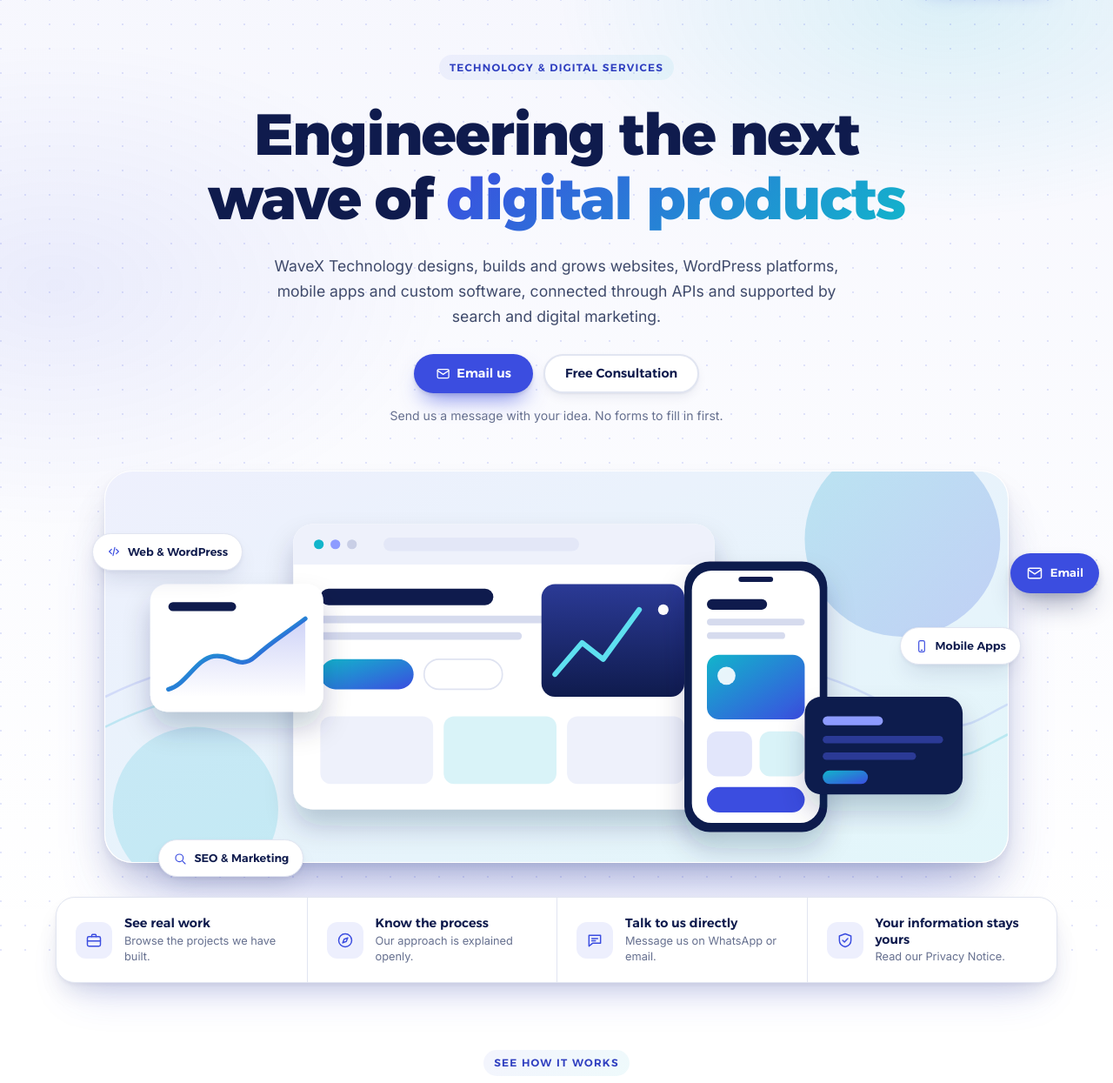
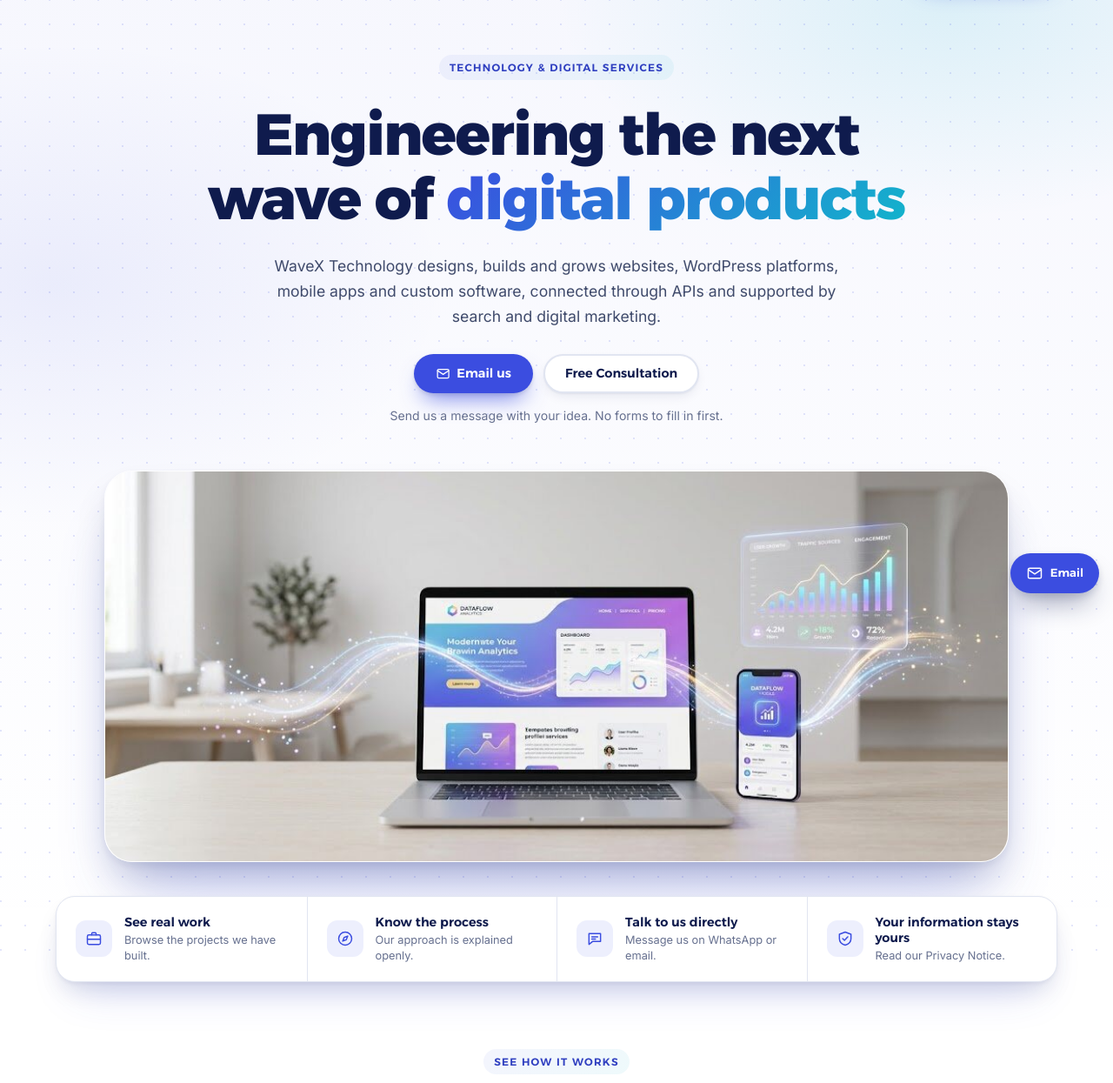
Before and after one commit to bilallwt/WaveX-Next-level-wave-technology, a WordPress theme: template wavex/front-page.php in a window 1280 px wide. Shown: the part 102-1347 px from the top of the page at 87% size. Run offline with PHP 8.4 and a stand-in for WordPress, Linux system fonts and the light colour scheme; the site name, menu and one post (Sample post) are stand-ins, and other content is empty; some libraries are stand-ins or nearby versions.

Commit message:
Use supplied images for hero, web, mobile and SEO sections
Co-Authored-By: Claude Sonnet 5.5 <noreply@anthropic.com>
Claude-Session: https://claude.ai/code/session_016iNP8K7rhZkCEk3kHSo3hc

```diff
--- a/wavex/assets/css/main.css
+++ b/wavex/assets/css/main.css
@@ -1158,3 +1158,7 @@ ul, ol { margin: 0; padding: 0; }
 @keyframes stage-sweep { to { transform: translateX(130%); } }
 @keyframes mk-pop { from { opacity: 0; transform: translateY(14px) scale(.9); filter: brightness(1.5) drop-shadow(0 0 14px rgba(94, 224, 240, .95)); } 60% { filter: brightness(1.15) drop-shadow(0 0 10px rgba(94, 224, 240, .5)); } to { opacity: 1; transform: none; filter: none; } }
 @media (prefers-reduced-motion: reduce) { .fx-spark, .stage::after { display: none; } }
+
+/* Photo-style images: keep a uniform shape whatever the source ratio */
+.hero__image { aspect-ratio: 1200 / 520; object-fit: cover; }
+.feature__img { aspect-ratio: 4 / 3; object-fit: cover; }
--- a/wavex/inc/customizer.php
+++ b/wavex/inc/customizer.php
@@ -78,7 +78,7 @@ function wavex_customize_register( $wp_customize ) {
 	) );
 	$wp_customize->add_control( new WP_Customize_Cropped_Image_Control( $wp_customize, 'hero_image', array(
 		'label'       => __( 'Hero image', 'wavex' ),
-		'description' => __( 'Optional. Leave empty to use the built-in illustration.', 'wavex' ),
+		'description' => __( 'Optional. Leave empty to use the built-in image.', 'wavex' ),
 		'section'     => 'wavex_home',
 		'width'       => 1200,
 		'height'      => 520,
@@ -96,7 +96,7 @@ function wavex_customize_register( $wp_customize ) {
 		) );
 		$wp_customize->add_control( new WP_Customize_Cropped_Image_Control( $wp_customize, $key, array(
 			'label'       => $label,
-			'description' => __( 'Optional. Leave empty to use the built-in illustration.', 'wavex' ),
+			'description' => __( 'Optional. Leave empty to use the built-in image.', 'wavex' ),
 			'section'     => 'wavex_home',
 			'width'       => 800,
 			'height'      => 600,
--- a/wavex/template-parts/sections/features.php
+++ b/wavex/template-parts/sections/features.php
@@ -19,7 +19,7 @@ $rows = array(
 		'title'   => __( 'Websites engineered around how your business works', 'wavex' ),
 		'text'    => __( 'From responsive design and WordPress development to e-commerce, API integration and maintenance, we build and look after websites you can manage and grow.', 'wavex' ),
 		'items'   => array( 'web-development', 'wordpress-development', 'ecommerce-development', 'api-integration' ),
-		'image'   => array( 'img_web', 'img-web.svg', __( 'Illustration of a website with code and an analytics card', 'wavex' ) ),
+		'image'   => array( 'img_web', 'img-web.jpg', __( 'A code editor next to a live dashboard preview', 'wavex' ) ),
 	),
 	array(
 		'group'   => 'mobile-apps',
@@ -28,7 +28,7 @@ $rows = array(
 		'title'   => __( 'Apps shaped from first idea to launch and beyond', 'wavex' ),
 		'text'    => __( 'Shape the idea with MVP and product discovery, design the experience, develop the app, then modernize and maintain it as your needs change.', 'wavex' ),
 		'items'   => array( 'mvp-development', 'mobile-app-design', 'mobile-app-development', 'app-modernization' ),
-		'image'   => array( 'img_mobile', 'img-mobile.svg', __( 'Illustration of two mobile app screens', 'wavex' ) ),
+		'image'   => array( 'img_mobile', 'img-mobile.jpg', __( 'Two smartphones showing app screens with floating app icons', 'wavex' ) ),
 	),
 	array(
 		'group'   => 'seo-marketing',
@@ -37,7 +37,7 @@ $rows = array(
 		'title'   => __( 'Visibility built on solid technical foundations', 'wavex' ),
 		'text'    => __( 'Technical and on-page SEO help search engines understand your site, while content, social media and digital strategy support the growth that follows.', 'wavex' ),
 		'items'   => array( 'technical-seo', 'on-page-seo', 'content-marketing', 'digital-strategy' ),
-		'image'   => array( 'img_seo', 'img-seo.svg', __( 'Illustration of a search bar and a growth chart', 'wavex' ) ),
+		'image'   => array( 'img_seo', 'img-seo.jpg', __( 'A search bar above a rising growth chart with analytics cards', 'wavex' ) ),
 	),
 );
 ?>
@@ -45,7 +45,7 @@ $rows = array(
 	<section class="feature feature--<?php echo esc_attr( $row['tone'] ); ?><?php echo ( $i % 2 ) ? ' feature--flip' : ''; ?>" aria-labelledby="feature-<?php echo (int) $i; ?>">
 		<div class="feature__inner">
 			<div class="feature__media">
-				<?php wavex_theme_image( $row['image'][0], $row['image'][1], $row['image'][2], 'feature__img', array( 'loading' => 'lazy' ) ); ?>
+				<?php wavex_theme_image( $row['image'][0], $row['image'][1], $row['image'][2], 'feature__img', array( 'loading' => 'lazy', 'width' => 1024, 'height' => 768 ) ); ?>
 			</div>
 			<div class="feature__copy">
 				<p class="eyebrow"><?php echo esc_html( $row['eyebrow'] ); ?></p>
--- a/wavex/template-parts/sections/hero.php
+++ b/wavex/template-parts/sections/hero.php
@@ -31,9 +31,6 @@ if ( count( $title_words ) >= 4 ) {
 	</div>
 
 	<div class="hero__visual">
-		<?php wavex_theme_image( 'hero_image', 'hero-art.svg', __( 'Illustration of a website, a mobile app and an analytics card', 'wavex' ), 'hero__image', array( 'fetchpriority' => 'high', 'width' => 1200, 'height' => 520 ) ); ?>
-		<span class="float float--a"><?php echo wavex_icon( 'code' ); // phpcs:ignore WordPress.Security.EscapeOutput.OutputNotEscaped ?><?php esc_html_e( 'Web & WordPress', 'wavex' ); ?></span>
-		<span class="float float--b"><?php echo wavex_icon( 'mobile' ); // phpcs:ignore WordPress.Security.EscapeOutput.OutputNotEscaped ?><?php esc_html_e( 'Mobile Apps', 'wavex' ); ?></span>
-		<span class="float float--c"><?php echo wavex_icon( 'search' ); // phpcs:ignore WordPress.Security.EscapeOutput.OutputNotEscaped ?><?php esc_html_e( 'SEO & Marketing', 'wavex' ); ?></span>
+		<?php wavex_theme_image( 'hero_image', 'hero-photo.jpg', __( 'A laptop and a smartphone showing a website and an analytics dashboard', 'wavex' ), 'hero__image', array( 'fetchpriority' => 'high', 'width' => 1024, 'height' => 434 ) ); ?>
 	</div>
 </section>
```
Also changed, not shown: wavex/assets/img/hero-photo.jpg (added), wavex/assets/img/img-mobile.jpg (added), wavex/assets/img/img-seo.jpg (added), wavex/assets/img/img-web.jpg (added).
